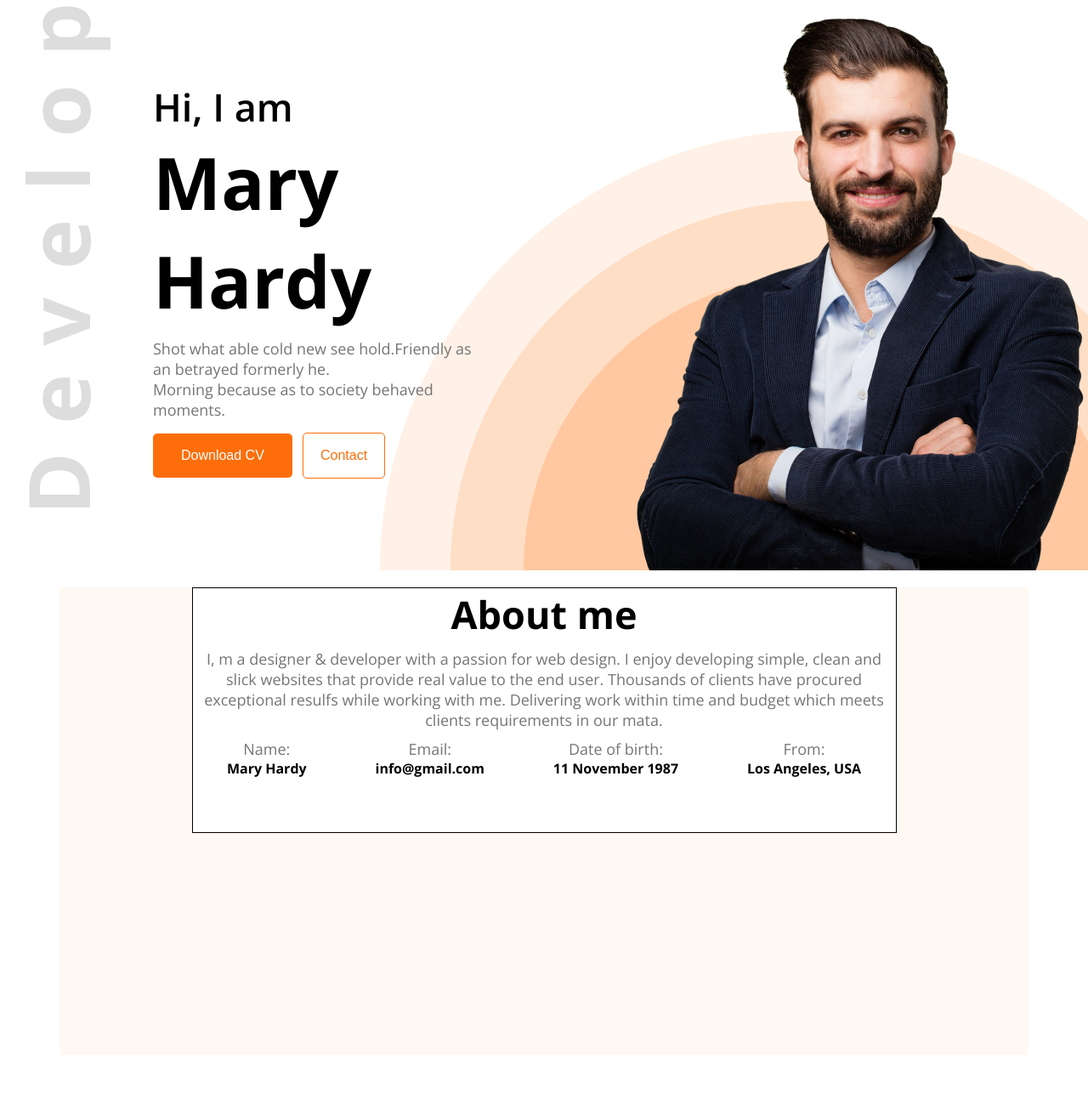
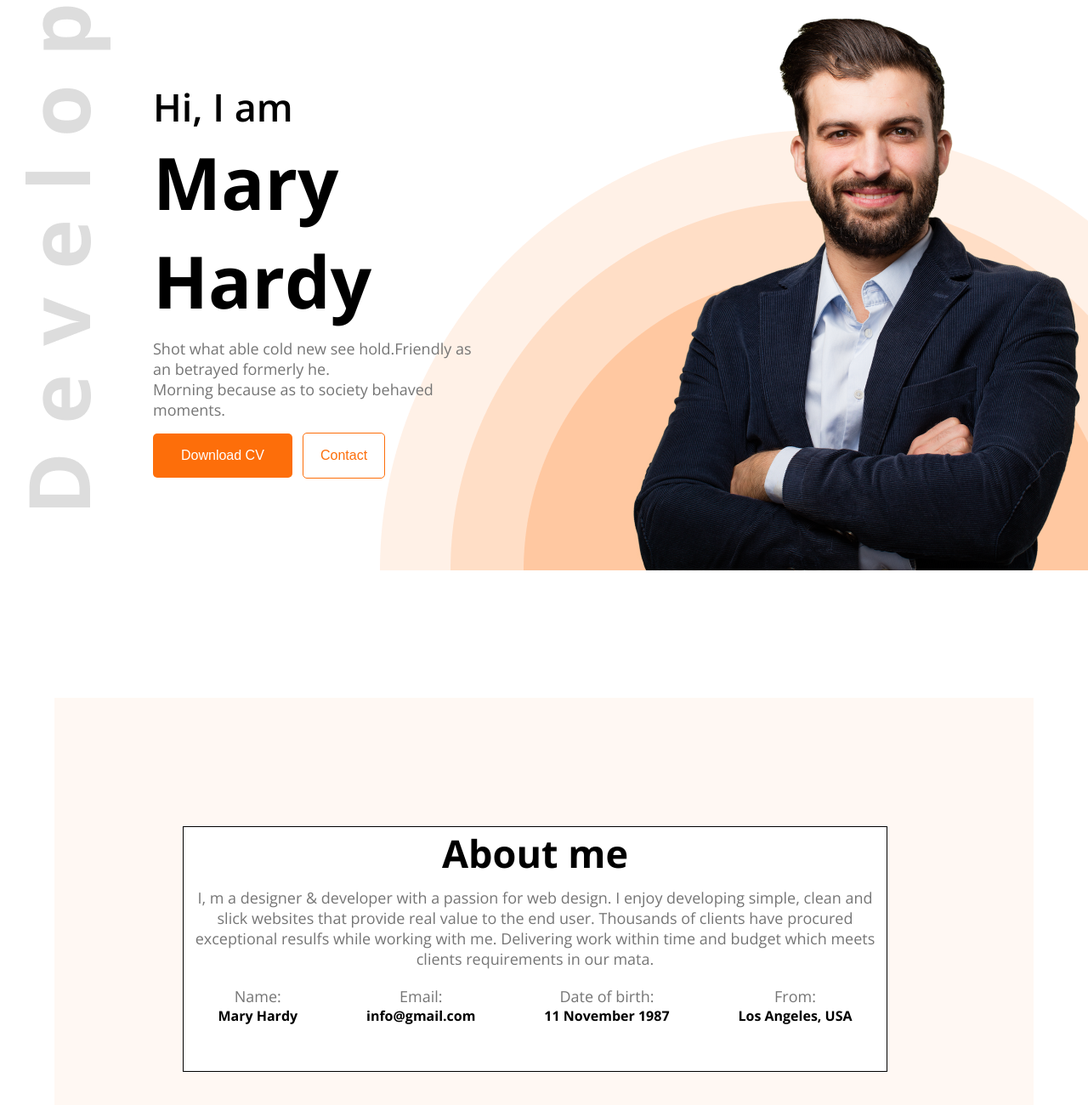
Before and after one commit to ayesha-siddika110/first-fig-web, a plain HTML site: page index.html in a window 1280 px wide. Shown: the part 196-1496 px from the top of the page at 85% size. Before the commit the page ends 1437 px from the top, so only its background shows below. Drawn offline with nearby package versions, Linux system fonts and the light colour scheme.

Commit message:
about section finished

```diff
--- a/css/style.css
+++ b/css/style.css
@@ -15,7 +15,7 @@ header{
     background-image: url("../images/developer.png"), url("../images/header_bg.png");
     background-repeat: no-repeat;
     background-position: top left, bottom right;
-    margin: 20px 0px 20px 30px;
+    margin: 20px 0px 150px 30px;
 
 }
 
@@ -119,31 +119,55 @@ p{
 /* header images */
 .header-images{
     /* background-color: aqua; */
-    width: 580px;
+    /* width: 580px; */
 }
 
 
 /* About sesction start */
 .about{
-    /* display: flex; */
-    width: 1140px;
     height: 550px;
+    width: 1150px;
     background-color: #FFF8F3;
-    /* background-color: #757575; */
     margin: auto;
-    text-align: center;
+    border: 1px solid #FFF8F3;
+/* border problem */
+
 }
 .about-center{
     height: 287px;
     width: 827px;
     background-color: white;
-    margin: 20px auto;
+    /* margin: auto; */
 
+
+    margin: 150px;
 
     border: 1px solid black;
 }
+.about-content{
+    text-align: center;
+
+}
 .about-box{
+    margin-top: 10px;
     display: flex;
     justify-content: space-around;
+    align-items: center;
+    text-align: center;
 }
 /* About section end */
+
+
+
+/* .box1{
+    height: 500px;
+    width: 700px;
+    background-color: aqua;
+    margin: auto;
+}
+.box2{
+    height: 400px;
+    width: 300px;
+    background-color: rgb(177, 116, 37);
+    margin: auto;
+} */
--- a/index.html
+++ b/index.html
@@ -49,7 +49,6 @@
                     resulfs while working with me. Delivering work within time and budget which meets clients
                     requirements in our mata.</p>
 
-            </div>
                     <div class="about-box">
                         <div class="box1">
                             <p>Name:</p>
@@ -70,8 +69,19 @@
                     </div>
             </div>
         </div>
+    </div>
+
+
+
+
 
     <!--About section end -->
+
+
+
+    <div class="box1">
+        <div class="box2"></div>
+    </div>
 
 
 
```
Lines whose indentation alone changed are shown as unchanged.
